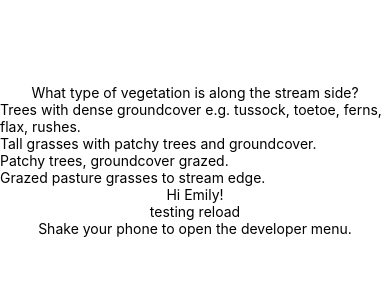
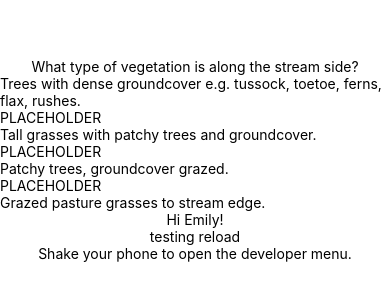
Before and after one commit to simon-jk-casey/waterfront, a React Native app: screen / in a window 390 px wide. Shown: the part 262-562 px from the top of the page. Built offline with nearby package versions, Linux system fonts and the light colour scheme.

Commit message:
refined answers component to allow spacing for null/middle ground answers

```diff
--- a/src/components/answers.js
+++ b/src/components/answers.js
@@ -6,9 +6,15 @@ export default class Answers extends React.Component {
     return (
       <View>
         {this.props.responses.map(response => {
-          return (
-            <Text key={response.score}>{response.response}</Text>
-          )
+          if (response.response === null) {
+            return (
+              <Text key={response.score}>PLACEHOLDER</Text>
+            )
+          } else {
+            return (
+              <Text key={response.score}>{response.response}</Text>
+            )
+          }
         })}
       </View>
     )
```
